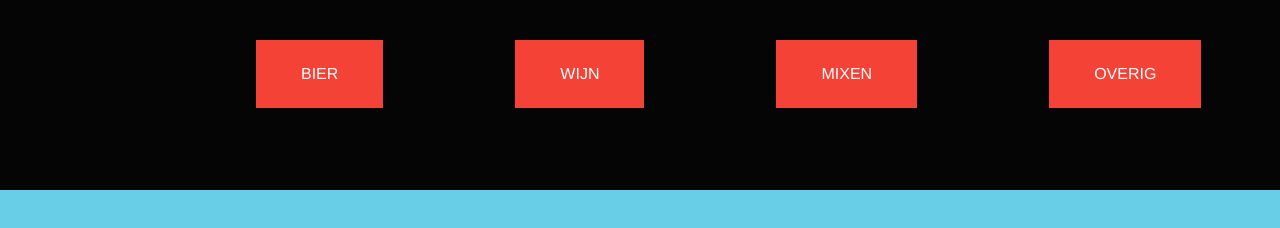
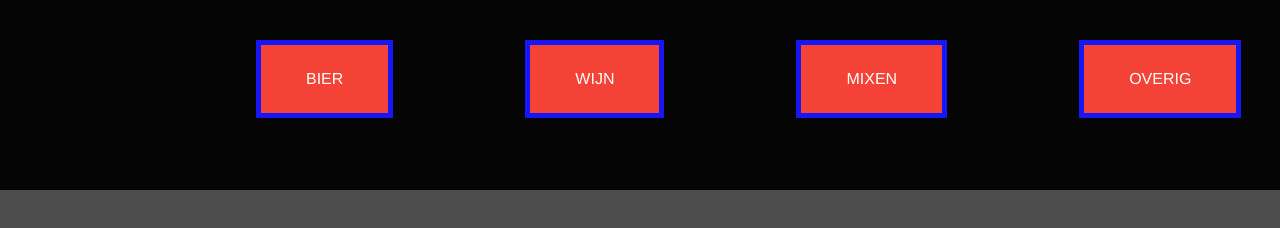
Before and after one commit to Deanwarners/Dean, a plain HTML site: page PO/index.html in a window 1280 px wide. Drawn offline with Linux system fonts and the light colour scheme.

Commit message:
vrgafntdeh

```diff
--- a/PO/CSS/style.css
+++ b/PO/CSS/style.css
@@ -10,7 +10,7 @@ h1 {
 }
 
 #container {
-    background-color:  rgb(104, 206, 231);
+    background-color: rgb(77, 77, 77);
     width: 100%;
     height: 1000px;
 }
@@ -33,6 +33,7 @@ h1 {
   display: inline-block;
   margin-left: 20%;
   font-family: 'Franklin Gothic Medium', 'Arial Narrow', Arial, sans-serif;
+  border: 5px solid rgb(23, 23, 245);
 }
 
  #wijn {
@@ -44,6 +45,7 @@ h1 {
   display: inline-block;
   margin-left: 10%;
   font-family: 'Franklin Gothic Medium', 'Arial Narrow', Arial, sans-serif;
+  border: 5px solid rgb(23, 23, 245);
 }
 
   #mixen {
@@ -55,6 +57,7 @@ h1 {
   display: inline-block;
   margin-left: 10%;
   font-family: 'Franklin Gothic Medium', 'Arial Narrow', Arial, sans-serif;
+  border: 5px solid rgb(23, 23, 245);
 }
 
   #overig {
@@ -66,4 +69,5 @@ h1 {
   display: inline-block;
   margin-left: 10%;
   font-family: 'Franklin Gothic Medium', 'Arial Narrow', Arial, sans-serif;
+  border: 5px solid rgb(23, 23, 245);
 }
```
Also changed, not shown: .theia/settings.json, PO/colofon.html (added).
